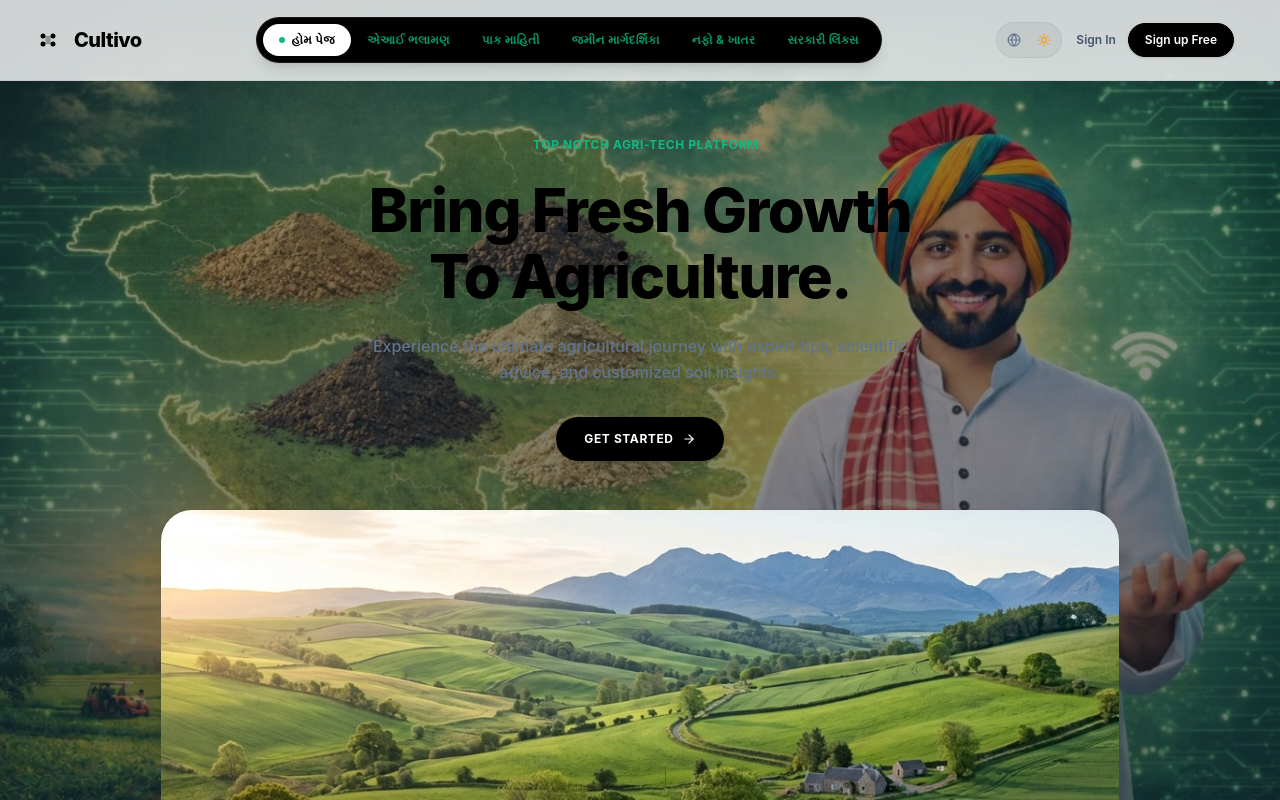
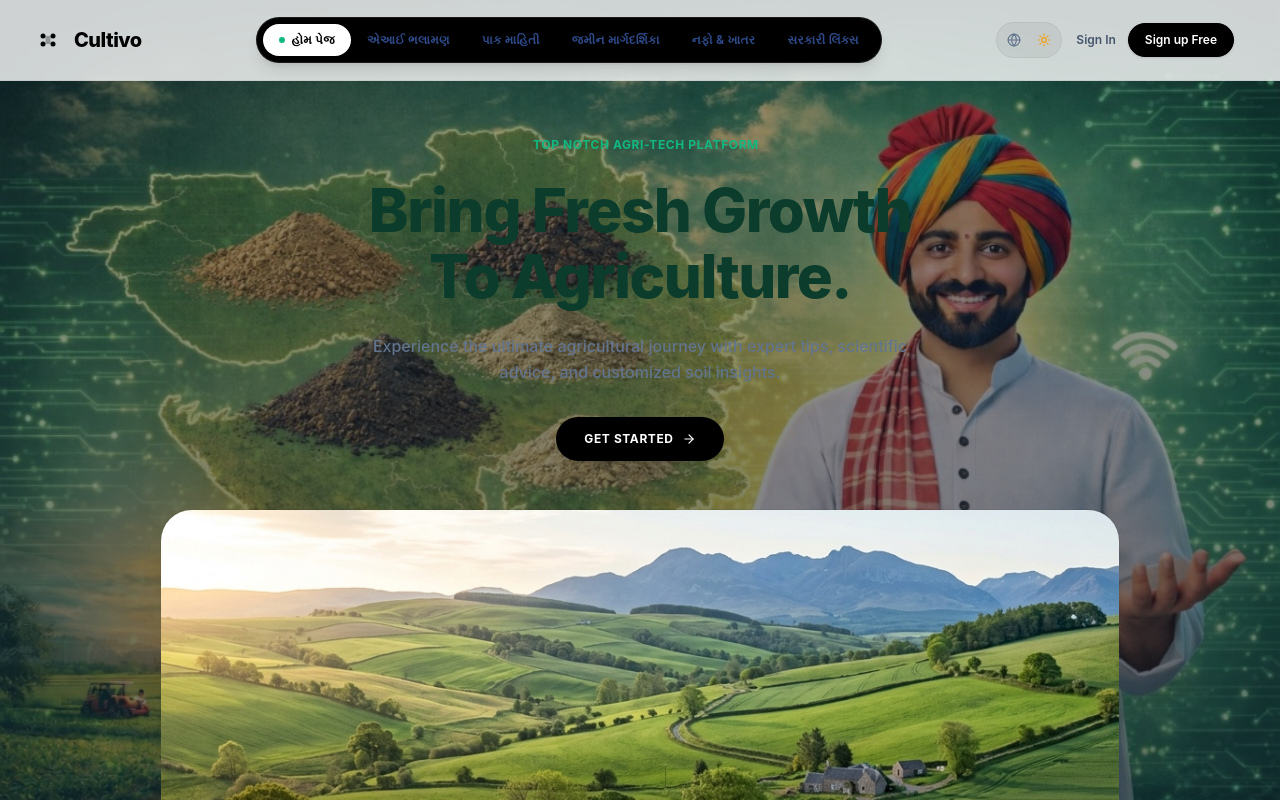
Before and after one commit to dakshsoni1005/agritech, a React (Vite) app: page / in a window 1280 px wide. Shown: the top 800 px of the page. Built offline with nearby package versions, Linux system fonts and the light colour scheme.

Commit message:
style: change white text to dark bottle green and green text to navy blue

```diff
--- a/src/components/HomeView.jsx
+++ b/src/components/HomeView.jsx
@@ -101,7 +101,7 @@ export default function HomeView({ lang, onNavigate }) {
           <span>Top Notch Agri-Tech Platform</span>
         </div>
 
-        <h1 className="text-4xl sm:text-6xl font-extrabold tracking-tight leading-[1.1] text-black dark:text-white">
+        <h1 className="text-4xl sm:text-6xl font-extrabold tracking-tight leading-[1.1] text-bottlegreen">
           Bring Fresh Growth<br />To Agriculture.
         </h1>
 
--- a/src/index.css
+++ b/src/index.css
@@ -10,9 +10,9 @@
   --color-accent: #0b3c2c;       /* Bottle green primary accent */
   --color-accent-gold: #b45309;  /* amber-700 secondary accent */
   --border-secondary: rgba(0, 0, 0, 0.06);
-  --text-primary: #0b3c2c;       /* Bottle Green primary text */
-  --text-secondary: #1c4d3e;     /* Medium Bottle Green secondary text */
-  --text-tertiary: #4d7c6e;      /* Muted green-gray tertiary text */
+  --text-primary: #0b3c2c;       /* Bottle Green primary text (was white/dark gray) */
+  --text-secondary: #1e3a8a;     /* Navy Blue secondary text (was green/medium green) */
+  --text-tertiary: #2e4a8a;      /* Navy Blue tertiary text */
 }
 
 .dark {
@@ -24,13 +24,16 @@
   --color-accent: #10b981;       /* emerald-500 accent */
   --color-accent-gold: #f59e0b;  /* amber-500 accent */
   --border-secondary: rgba(255, 255, 255, 0.05);
-  --text-primary: #a7f3d0;       /* Light emerald primary text for readability */
-  --text-secondary: #34d399;     /* Legible green secondary text */
-  --text-tertiary: #059669;      /* Emerald tertiary text */
+  --text-primary: #0b3c2c;       /* Dark Bottle Green primary text (was white) */
+  --text-secondary: #1e3a8a;     /* Navy Blue secondary text (was green) */
+  --text-tertiary: #2e4a8a;      /* Navy Blue tertiary text */
 }
 
 /* Map standard Tailwind colors to CSS theme variables inside @theme */
 @theme {
+  --color-bottlegreen: #0b3c2c;
+  --color-navyblue: #1e3a8a;
+
   --color-slate-950: var(--bg-dominant);
   --color-slate-955: var(--bg-dominant-dark);
   --color-slate-900: var(--bg-secondary);
```
